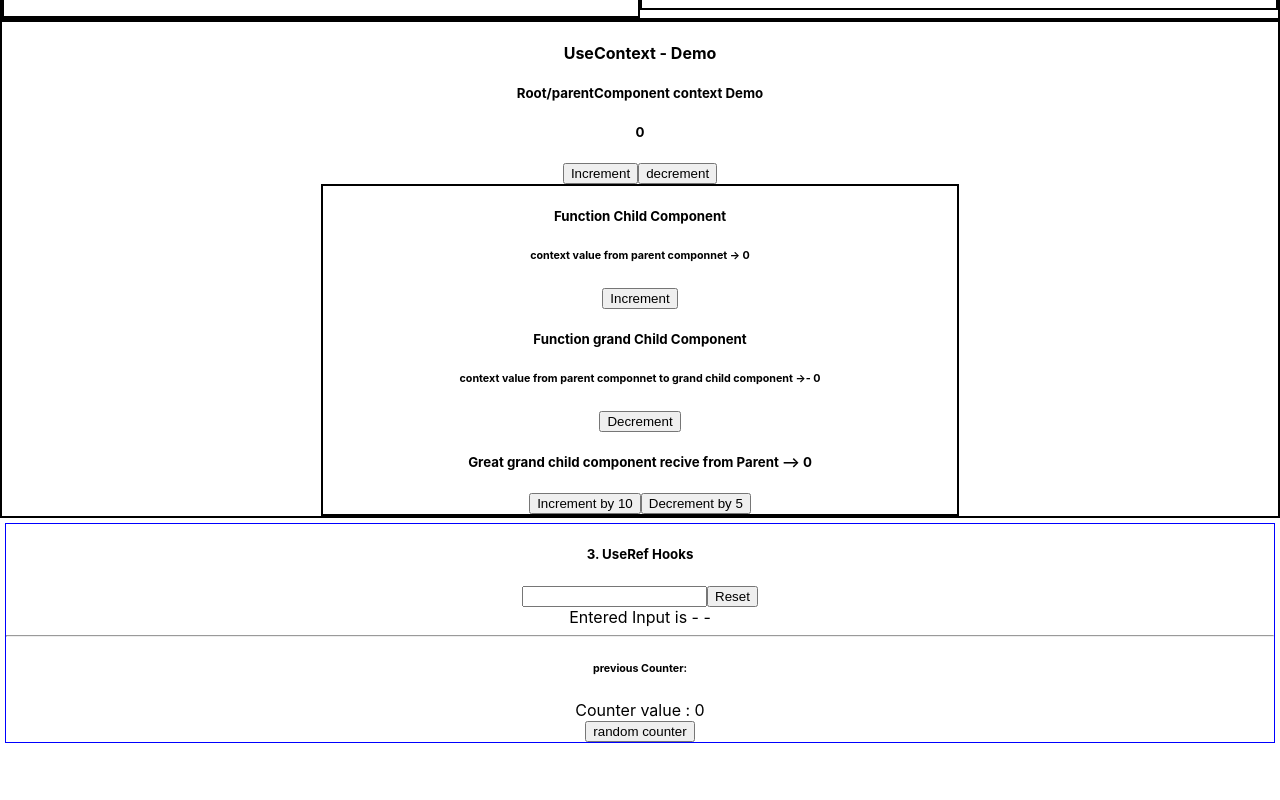
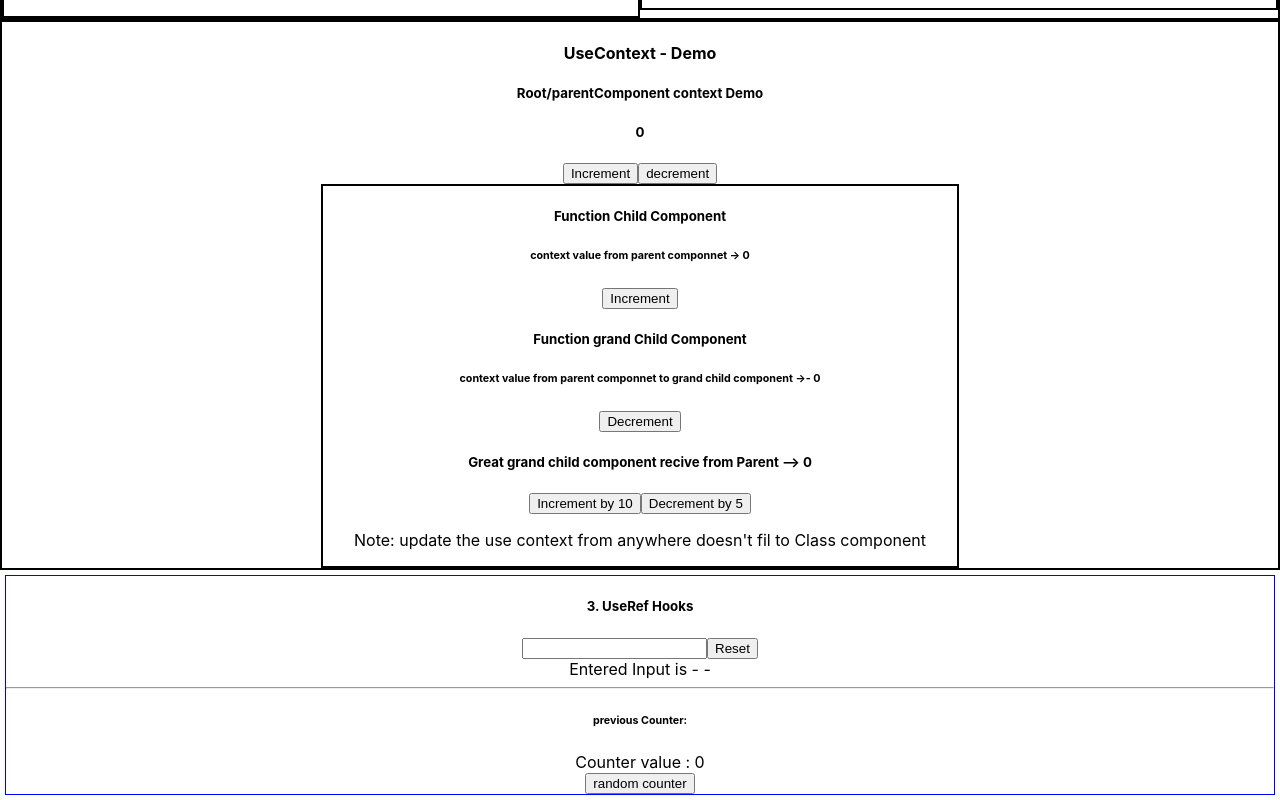
Before and after one commit to gnganapath/DipeshMalvia_YT_UI, a React (Create React App) app in the folder react-hooks/: page / in a window 1280 px wide. Shown: the part 1263-2063 px from the top of the page. Before the commit the page ends 2011 px from the top, so only its background shows below. Built offline with nearby package versions, Linux system fonts and the light colour scheme.

Commit message:
note usecontext

```diff
--- a/react-hooks/src/hooks-components/useContextHook/FComponentgreatGrandChild.js
+++ b/react-hooks/src/hooks-components/useContextHook/FComponentgreatGrandChild.js
@@ -10,6 +10,7 @@ export const FComponentGreatGrandChild = () =>{
         <h5> Great grand child component recive from Parent --> {counter}</h5>
         <button onClick= { ()=> setCounter(counter +10 )}>Increment by 10</button>
         <button onClick= { ()=> setCounter(counter -5 )}>Decrement by 5</button>
+        <p>Note: update the use context from anywhere doesn't fil to Class component</p>
         </>
     )
 }
```
